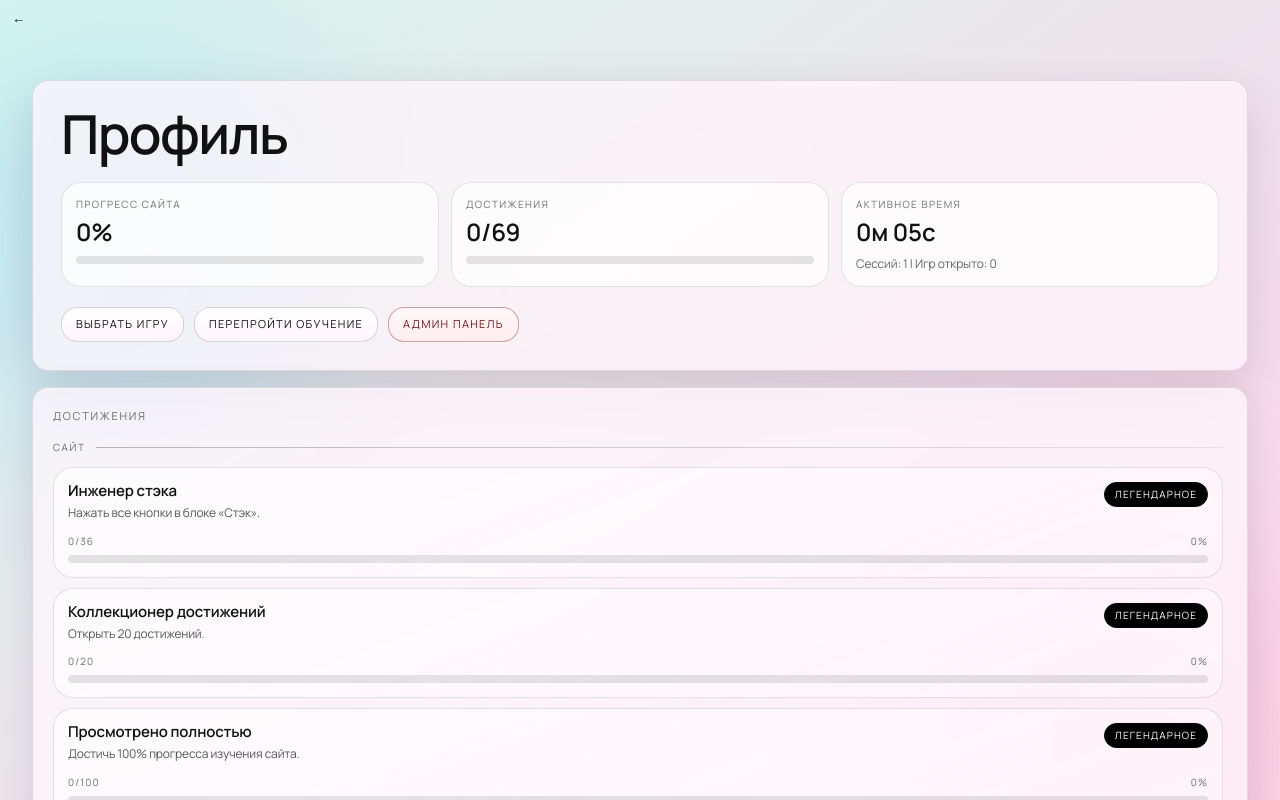
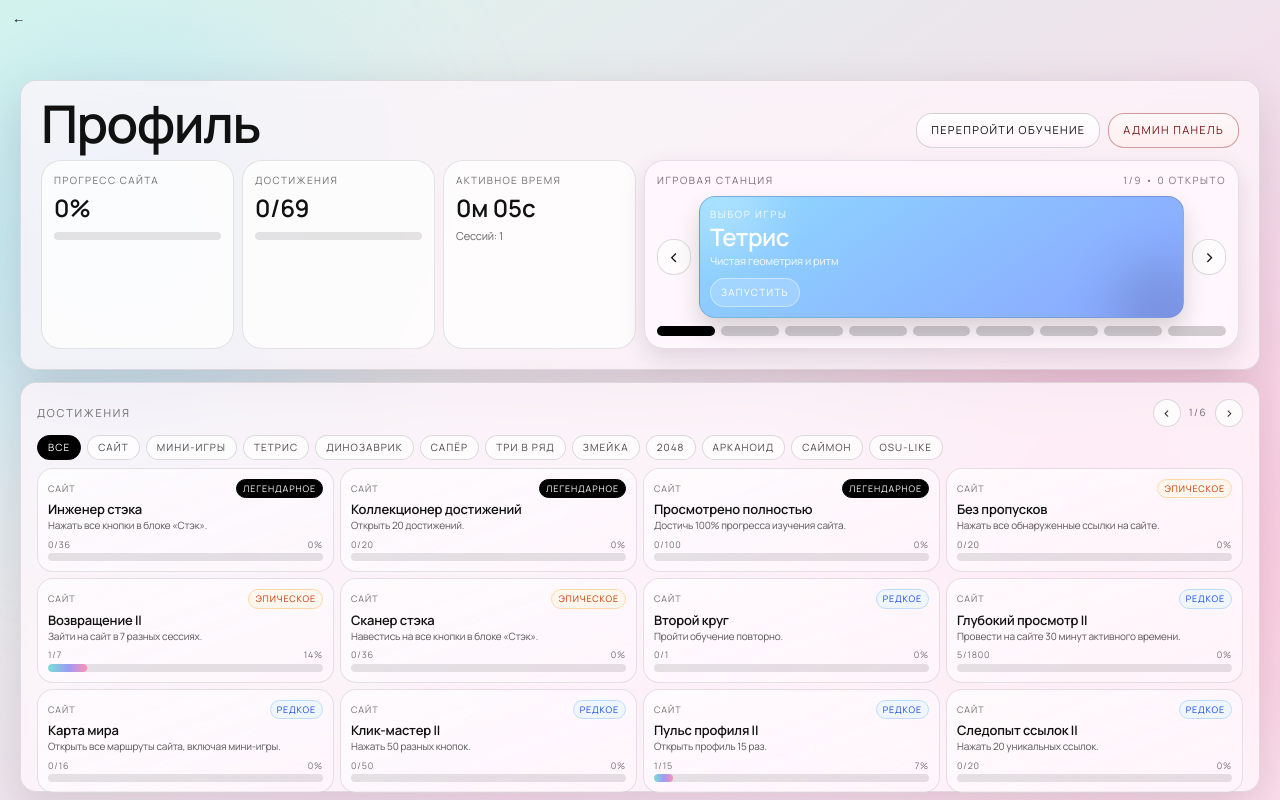
Before and after one commit to Stepa-Karpik/landing_1, a Next.js app: page /profile in a window 1280 px wide. Shown: the top 800 px of the page. Built offline with nearby package versions, Linux system fonts and the light colour scheme.

Commit message:
profile fix

```diff
--- a/app/profile/page.tsx
+++ b/app/profile/page.tsx
@@ -1,11 +1,12 @@
 "use client"
 
 import Link from "next/link"
-import { useMemo, useState } from "react"
+import { useEffect, useMemo, useState } from "react"
 import { useProfileTracker } from "@/components/profile-provider"
 
 const clamp = (value: number, min: number, max: number) => Math.max(min, Math.min(max, value))
 const ratio = (value: number, target: number) => (target <= 0 ? 0 : clamp(value / target, 0, 1))
+const ACHIEVEMENTS_PER_PAGE = 12
 
 const rarityClassByKey: Record<string, string> = {
   common: "border-black/12 bg-black/[0.04] text-black/68",
@@ -16,11 +17,11 @@ const rarityClassByKey: Record<string, string> = {
 }
 
 const rarityTextByKey: Record<string, string> = {
-  common: "\u041e\u0431\u044b\u0447\u043d\u043e\u0435",
-  rare: "\u0420\u0435\u0434\u043a\u043e\u0435",
-  epic: "\u042d\u043f\u0438\u0447\u0435\u0441\u043a\u043e\u0435",
-  legendary: "\u041b\u0435\u0433\u0435\u043d\u0434\u0430\u0440\u043d\u043e\u0435",
-  impossible: "\u041d\u0435\u0432\u043e\u0437\u043c\u043e\u0436\u043d\u043e",
+  common: "Обычное",
+  rare: "Редкое",
+  epic: "Эпическое",
+  legendary: "Легендарное",
+  impossible: "Невозможное",
 }
 
 const raritySortOrder: Record<string, number> = {
@@ -31,26 +32,32 @@ const raritySortOrder: Record<string, number> = {
   common: 4,
 }
 
-const miniGames: Array<{ href: string; label: string }> = [
-  { href: "/minigames/tetris", label: "\u0422\u0435\u0442\u0440\u0438\u0441" },
-  { href: "/minigames/dino", label: "\u0414\u0438\u043d\u043e\u0437\u0430\u0432\u0440\u0438\u043a" },
-  { href: "/minigames/minesweeper", label: "\u0421\u0430\u043f\u0435\u0440" },
-  { href: "/minigames/match3", label: "\u0422\u0440\u0438 \u0432 \u0440\u044f\u0434" },
-  { href: "/minigames/snake", label: "\u0417\u043c\u0435\u0439\u043a\u0430" },
-  { href: "/minigames/2048", label: "2048" },
-  { href: "/minigames/breakout", label: "Арканоид" },
-  { href: "/minigames/simon", label: "Саймон" },
-  { href: "/minigames/osu", label: "OSU-like" },
+const miniGames: Array<{
+  href: string
+  label: string
+  tone: string
+  start: string
+  end: string
+}> = [
+  { href: "/minigames/tetris", label: "Тетрис", tone: "Чистая геометрия и ритм", start: "#8ed9ff", end: "#8aa4ff" },
+  { href: "/minigames/dino", label: "Динозаврик", tone: "Бег на рефлексе", start: "#97f3b4", end: "#44c58f" },
+  { href: "/minigames/minesweeper", label: "Сапёр", tone: "Логика и риск", start: "#ffd78a", end: "#ffb067" },
+  { href: "/minigames/match3", label: "Три в ряд", tone: "Комбо и каскады", start: "#ff8fb7", end: "#ff6a87" },
+  { href: "/minigames/snake", label: "Змейка", tone: "Контроль темпа", start: "#8be7b8", end: "#35bd81" },
+  { href: "/minigames/2048", label: "2048", tone: "Слияния и план", start: "#f9d66f", end: "#f0a948" },
+  { href: "/minigames/breakout", label: "Арканоид", tone: "Растущий хаос", start: "#9ad6ff", end: "#6f8fff" },
+  { href: "/minigames/simon", label: "Саймон", tone: "Память и скорость", start: "#ff9ec2", end: "#ff6c92" },
+  { href: "/minigames/osu", label: "OSU-like", tone: "Музыкальный нажим", start: "#d8b3ff", end: "#a684ff" },
 ]
 
 const achievementTypeLabels: Record<string, string> = {
-  site: "\u0421\u0430\u0439\u0442",
-  minigames: "\u041c\u0438\u043d\u0438-\u0438\u0433\u0440\u044b",
-  tetris: "\u0422\u0435\u0442\u0440\u0438\u0441",
-  dino: "\u0414\u0438\u043d\u043e\u0437\u0430\u0432\u0440\u0438\u043a",
-  minesweeper: "\u0421\u0430\u043f\u0435\u0440",
-  match3: "\u0422\u0440\u0438 \u0412 \u0420\u044f\u0434",
-  snake: "\u0417\u043c\u0435\u0439\u043a\u0430",
+  site: "Сайт",
+  minigames: "Мини-игры",
+  tetris: "Тетрис",
+  dino: "Динозаврик",
+  minesweeper: "Сапёр",
+  match3: "Три в ряд",
+  snake: "Змейка",
   game2048: "2048",
   breakout: "Арканоид",
   simon: "Саймон",
@@ -90,8 +97,8 @@ function formatDuration(totalSeconds: number) {
   const hours = Math.floor(safe / 3600)
   const minutes = Math.floor((safe % 3600) / 60)
   const seconds = safe % 60
-  if (hours > 0) return `${hours}\u0447 ${minutes}\u043c`
-  return `${minutes}\u043c ${String(seconds).padStart(2, "0")}\u0441`
+  if (hours > 0) return `${hours}ч ${minutes}м`
+  return `${minutes}м ${String(seconds).padStart(2, "0")}с`
 }
 
 function formatDate(value?: string) {
@@ -120,7 +127,10 @@ function ProgressBar({ percent }: { percent: number }) {
 
 export default function ProfilePage() {
   const { data, siteProgressPercent, achievementsProgressPercent, unlockedCount, sortedAchievementViews } = useProfileTracker()
-  const [showMiniGames, setShowMiniGames] = useState(false)
+
+  const [activeGameIndex, setActiveGameIndex] = useState(0)
+  const [selectedType, setSelectedType] = useState<string>("all")
+  const [achievementPage, setAchievementPage] = useState(0)
 
   const gamesPlayed = useMemo(
     () => Object.values(data.gameStats).reduce((acc, game) => (game.plays > 0 ? acc + 1 : acc), 0),
@@ -141,27 +151,77 @@ export default function ProfilePage() {
     })
   }, [sortedAchievementViews])
 
+  const typeTabs = useMemo(() => {
+    const values: string[] = ["all"]
+    const seen = new Set<string>()
+    for (const achievement of orderedAchievements) {
+      const type = getAchievementType(achievement.id)
+      if (seen.has(type)) continue
+      seen.add(type)
+      values.push(type)
+    }
+    return values
+  }, [orderedAchievements])
+
+  useEffect(() => {
+    setAchievementPage(0)
+  }, [selectedType])
+
+  const filteredAchievements = useMemo(() => {
+    if (selectedType === "all") return orderedAchievements
+    return orderedAchievements.filter((achievement) => getAchievementType(achievement.id) === selectedType)
+  }, [orderedAchievements, selectedType])
+
+  const pageCount = Math.max(1, Math.ceil(filteredAchievements.length / ACHIEVEMENTS_PER_PAGE))
+
+  useEffect(() => {
+    setAchievementPage((previous) => clamp(previous, 0, pageCount - 1))
+  }, [pageCount])
+
+  const visibleAchievements = useMemo(() => {
+    const start = achievementPage * ACHIEVEMENTS_PER_PAGE
+    return filteredAchievements.slice(start, start + ACHIEVEMENTS_PER_PAGE)
+  }, [achievementPage, filteredAchievements])
+
+  const activeGame = miniGames[activeGameIndex]
+
   return (
-    <main className="relative min-h-screen overflow-hidden bg-[linear-gradient(145deg,#d9f6ec_0%,#f7dcec_68%,#fbe5ef_100%)] px-4 pb-10 pt-20 text-[#111111] md:px-8">
-      <div className="pointer-events-none absolute -left-24 top-8 h-[420px] w-[420px] rounded-full bg-[#8ed9ff]/35 blur-[90px]" />
-      <div className="pointer-events-none absolute -right-20 bottom-0 h-[460px] w-[460px] rounded-full bg-[#ff8db6]/28 blur-[92px]" />
+    <main className="relative h-screen overflow-hidden bg-[linear-gradient(145deg,#d9f6ec_0%,#f7dcec_68%,#fbe5ef_100%)] px-2 pb-2 pt-20 text-[#111111] md:px-5">
+      <div className="pointer-events-none absolute -left-24 top-6 h-[440px] w-[440px] rounded-full bg-[#8ed9ff]/35 blur-[96px]" />
+      <div className="pointer-events-none absolute -right-20 bottom-0 h-[480px] w-[480px] rounded-full bg-[#ff8db6]/28 blur-[100px]" />
 
-      <div className="relative z-10 mx-auto max-w-[1220px]">
-        <section className="rounded-2xl border border-black/10 bg-[#fff6fb]/72 p-5 shadow-[0_18px_50px_rgba(58,17,37,0.14)] backdrop-blur-sm md:p-7">
-          <h1 className="text-[clamp(28px,4.2vw,54px)] font-semibold leading-[0.92] tracking-[-0.03em]">
-            {"\u041f\u0440\u043e\u0444\u0438\u043b\u044c"}
-          </h1>
+      <div className="relative z-10 mx-auto flex h-full w-full max-w-[1720px] flex-col gap-3">
+        <section className="rounded-2xl border border-black/10 bg-[#fff6fb]/74 p-4 shadow-[0_18px_52px_rgba(58,17,37,0.14)] backdrop-blur-sm md:p-5">
+          <div className="flex flex-wrap items-end justify-between gap-3">
+            <h1 className="text-[clamp(28px,4.2vw,52px)] font-semibold leading-[0.9] tracking-[-0.03em]">Профиль</h1>
 
-          <div className="mt-6 grid grid-cols-1 gap-3 md:grid-cols-3">
-            <article className="rounded-xl border border-black/10 bg-white/72 p-3.5">
-              <p className="text-[10px] tracking-[0.14em] text-black/56 uppercase">{"\u041f\u0440\u043e\u0433\u0440\u0435\u0441\u0441 \u0441\u0430\u0439\u0442\u0430"}</p>
+            <div className="flex flex-wrap gap-2">
+              <Link
+                href="/?tutorial=1"
+                className="rounded-lg border border-black/16 bg-[linear-gradient(180deg,#ffffff_0%,#fff5fb_100%)] px-3.5 py-2 text-[11px] tracking-[0.12em] uppercase transition-all hover:border-black/28 hover:bg-white"
+              >
+                Перепройти обучение
+              </Link>
+              <Link
+                href="/403"
+                className="rounded-lg border border-[#8f1d1f]/40 bg-[linear-gradient(180deg,#fff8f8_0%,#ffeef0_100%)] px-3.5 py-2 text-[11px] tracking-[0.12em] text-[#7a1517] uppercase transition-all hover:border-[#8f1d1f]/60 hover:bg-[#ffe9ed]"
+              >
+                Админ панель
+              </Link>
+            </div>
+          </div>
+
+          <div className="mt-3 grid grid-cols-1 gap-2 xl:grid-cols-12">
+            <article className="rounded-xl border border-black/10 bg-white/74 p-3 xl:col-span-2">
+              <p className="text-[10px] tracking-[0.14em] text-black/56 uppercase">Прогресс сайта</p>
               <p className="mt-1 text-2xl font-semibold">{siteProgressPercent}%</p>
               <div className="mt-2">
                 <ProgressBar percent={siteProgressPercent} />
               </div>
             </article>
-            <article className="rounded-xl border border-black/10 bg-white/72 p-3.5">
-              <p className="text-[10px] tracking-[0.14em] text-black/56 uppercase">{"\u0414\u043e\u0441\u0442\u0438\u0436\u0435\u043d\u0438\u044f"}</p>
+
+            <article className="rounded-xl border border-black/10 bg-white/74 p-3 xl:col-span-2">
+              <p className="text-[10px] tracking-[0.14em] text-black/56 uppercase">Достижения</p>
               <p className="mt-1 text-2xl font-semibold">
                 {unlockedCount}/{orderedAchievements.length}
               </p>
@@ -169,106 +229,157 @@ export default function ProfilePage() {
                 <ProgressBar percent={achievementsProgressPercent} />
               </div>
             </article>
-            <article className="rounded-xl border border-black/10 bg-white/72 p-3.5">
-              <p className="text-[10px] tracking-[0.14em] text-black/56 uppercase">{"\u0410\u043a\u0442\u0438\u0432\u043d\u043e\u0435 \u0432\u0440\u0435\u043c\u044f"}</p>
+
+            <article className="rounded-xl border border-black/10 bg-white/74 p-3 xl:col-span-2">
+              <p className="text-[10px] tracking-[0.14em] text-black/56 uppercase">Активное время</p>
               <p className="mt-1 text-2xl font-semibold">{formatDuration(data.totalSeconds)}</p>
-              <p className="mt-2 text-xs text-black/60">
-                {"\u0421\u0435\u0441\u0441\u0438\u0439"}: {data.sessions} | {"\u0418\u0433\u0440 \u043e\u0442\u043a\u0440\u044b\u0442\u043e"}: {gamesPlayed}
-              </p>
+              <p className="mt-1 text-[11px] text-black/60">Сессий: {data.sessions}</p>
             </article>
+
+            <article className="rounded-xl border border-black/10 bg-[#fff8fd]/78 p-3 shadow-[0_10px_26px_rgba(21,8,40,0.12)] backdrop-blur-sm xl:col-span-6">
+              <div className="flex items-center justify-between">
+                <p className="text-[10px] tracking-[0.16em] text-black/56 uppercase">Игровая станция</p>
+                <span className="text-[10px] tracking-[0.16em] text-black/52 uppercase">
+                  {activeGameIndex + 1}/{miniGames.length} • {gamesPlayed} открыто
+                </span>
               </div>
 
-          <div className="mt-5 flex flex-wrap gap-2.5">
+              <div className="mt-2 grid grid-cols-[34px_minmax(0,1fr)_34px] items-center gap-2">
                 <button
                   type="button"
-              onClick={() => setShowMiniGames((previous) => !previous)}
-              className="rounded-lg border border-black/16 bg-[linear-gradient(180deg,#ffffff_0%,#fff5fb_100%)] px-3.5 py-2 text-[11px] tracking-[0.12em] uppercase transition-all hover:border-black/28 hover:bg-white"
+                  onClick={() => setActiveGameIndex((previous) => (previous - 1 + miniGames.length) % miniGames.length)}
+                  className="h-9 rounded-lg border border-black/14 bg-white/78 text-xl leading-none transition-colors hover:bg-white"
+                  aria-label="Предыдущая игра"
                 >
-              {showMiniGames ? "\u0421\u043a\u0440\u044b\u0442\u044c \u0438\u0433\u0440\u044b" : "\u0412\u044b\u0431\u0440\u0430\u0442\u044c \u0438\u0433\u0440\u0443"}
+                  ‹
                 </button>
+
+                <div
+                  className="relative overflow-hidden rounded-2xl border border-black/14 p-2.5 text-white shadow-[0_12px_24px_rgba(0,0,0,0.16)]"
+                  style={{ background: `linear-gradient(145deg, ${activeGame.start}, ${activeGame.end})` }}
+                >
+                  <div className="pointer-events-none absolute -left-6 -top-10 h-24 w-24 rounded-full bg-white/26 blur-xl" />
+                  <div className="pointer-events-none absolute -bottom-10 -right-6 h-24 w-24 rounded-full bg-black/12 blur-xl" />
+
+                  <p className="relative text-[10px] tracking-[0.16em] text-white/86 uppercase">Выбор игры</p>
+                  <p className="relative mt-1 text-2xl font-semibold leading-[0.9] tracking-[-0.02em]">{activeGame.label}</p>
+                  <p className="relative mt-1.5 text-[11px] text-white/90">{activeGame.tone}</p>
+
                   <Link
-              href="/?tutorial=1"
-              className="rounded-lg border border-black/16 bg-[linear-gradient(180deg,#ffffff_0%,#fff5fb_100%)] px-3.5 py-2 text-[11px] tracking-[0.12em] uppercase transition-all hover:border-black/28 hover:bg-white"
+                    href={activeGame.href}
+                    className="relative mt-2 inline-flex rounded-lg border border-white/42 bg-white/18 px-2.5 py-1.5 text-[10px] tracking-[0.12em] uppercase transition-colors hover:bg-white/26"
                   >
-              {"\u041f\u0435\u0440\u0435\u043f\u0440\u043e\u0439\u0442\u0438 \u043e\u0431\u0443\u0447\u0435\u043d\u0438\u0435"}
-            </Link>
-            <Link
-              href="/403"
-              className="rounded-lg border border-[#8f1d1f]/40 bg-[linear-gradient(180deg,#fff8f8_0%,#ffeef0_100%)] px-3.5 py-2 text-[11px] tracking-[0.12em] text-[#7a1517] uppercase transition-all hover:border-[#8f1d1f]/60 hover:bg-[#ffe9ed]"
-            >
-              {"\u0410\u0434\u043c\u0438\u043d \u043f\u0430\u043d\u0435\u043b\u044c"}
+                    Запустить
                   </Link>
                 </div>
 
-          {showMiniGames && (
-            <div className="mt-4 grid grid-cols-1 gap-2 sm:grid-cols-2 lg:grid-cols-3">
-              {miniGames.map((game) => (
-                <Link
+                <button
+                  type="button"
+                  onClick={() => setActiveGameIndex((previous) => (previous + 1) % miniGames.length)}
+                  className="h-9 rounded-lg border border-black/14 bg-white/78 text-xl leading-none transition-colors hover:bg-white"
+                  aria-label="Следующая игра"
+                >
+                  ›
+                </button>
+              </div>
+
+              <div className="mt-2 grid grid-cols-9 gap-1.5">
+                {miniGames.map((game, index) => {
+                  const active = index === activeGameIndex
+                  return (
+                    <button
                       key={game.href}
-                  href={game.href}
-                  className="rounded-xl border border-black/12 bg-white/70 px-3 py-2.5 text-sm font-medium transition-all hover:border-black/24 hover:bg-white"
-                >
-                  {game.label}
-                </Link>
-              ))}
+                      type="button"
+                      onClick={() => setActiveGameIndex(index)}
+                      className={`h-2.5 rounded-full transition-all ${active ? "bg-black" : "bg-black/18 hover:bg-black/30"}`}
+                      aria-label={game.label}
+                    />
+                  )
+                })}
               </div>
-          )}
+            </article>
+          </div>
         </section>
 
-        <section className="mt-4">
-          <article className="rounded-2xl border border-black/10 bg-[#fff8fd]/76 p-4 shadow-[0_14px_40px_rgba(21,8,40,0.12)] backdrop-blur-sm md:p-5">
-            <h2 className="text-[11px] tracking-[0.16em] text-black/56 uppercase">{"\u0414\u043e\u0441\u0442\u0438\u0436\u0435\u043d\u0438\u044f"}</h2>
-            <div className="mt-3 max-h-[62vh] space-y-2.5 overflow-y-auto pr-1">
-              {orderedAchievements.map((achievement, index) => {
+        <section className="min-h-0 flex-1">
+          <article className="flex h-full min-h-0 flex-col rounded-2xl border border-black/10 bg-[#fff8fd]/78 p-3.5 shadow-[0_14px_40px_rgba(21,8,40,0.12)] backdrop-blur-sm md:p-4">
+            <div className="flex items-center justify-between gap-2">
+              <h2 className="text-[11px] tracking-[0.16em] text-black/56 uppercase">Достижения</h2>
+              <div className="flex items-center gap-2">
+                <button
+                  type="button"
+                  onClick={() => setAchievementPage((previous) => clamp(previous - 1, 0, pageCount - 1))}
+                  className="h-7 w-7 rounded-lg border border-black/14 bg-white/78 text-sm leading-none transition-colors hover:bg-white"
+                  aria-label="Предыдущая страница"
+                >
+                  ‹
+                </button>
+                <span className="text-[10px] tracking-[0.14em] text-black/56 uppercase">
+                  {achievementPage + 1}/{pageCount}
+                </span>
+                <button
+                  type="button"
+                  onClick={() => setAchievementPage((previous) => clamp(previous + 1, 0, pageCount - 1))}
+                  className="h-7 w-7 rounded-lg border border-black/14 bg-white/78 text-sm leading-none transition-colors hover:bg-white"
+                  aria-label="Следующая страница"
+                >
+                  ›
+                </button>
+              </div>
+            </div>
+
+            <div className="mt-2 flex flex-wrap gap-1.5">
+              {typeTabs.map((type) => {
+                const active = selectedType === type
+                const label = type === "all" ? "Все" : achievementTypeLabels[type] ?? "Сайт"
+                return (
+                  <button
+                    key={type}
+                    type="button"
+                    onClick={() => setSelectedType(type)}
+                    className={`rounded-full border px-2.5 py-1 text-[10px] tracking-[0.11em] uppercase transition-colors ${
+                      active
+                        ? "border-black bg-black text-white"
+                        : "border-black/14 bg-white/74 text-black/72 hover:bg-white"
+                    }`}
+                  >
+                    {label}
+                  </button>
+                )
+              })}
+            </div>
+
+            <div className="mt-2 grid flex-1 auto-rows-fr grid-cols-1 gap-1.5 sm:grid-cols-2 lg:grid-cols-3 xl:grid-cols-4">
+              {visibleAchievements.map((achievement) => {
                 const percent = Math.round(ratio(achievement.progress.value, achievement.progress.target) * 100)
                 const rarityClass = rarityClassByKey[achievement.rarity] ?? rarityClassByKey.common
                 const rarityText = rarityTextByKey[achievement.rarity] ?? achievement.rarity
                 const unlockedAt = formatDate(achievement.unlockedAt)
-
-                const achievementType = getAchievementType(achievement.id)
-                const previousType = index > 0 ? getAchievementType(orderedAchievements[index - 1].id) : null
-                const showTypeHeader = index === 0 || achievementType !== previousType
+                const type = getAchievementType(achievement.id)
 
                 return (
-                  <div key={achievement.id} className="space-y-2.5">
-                    {showTypeHeader && (
-                      <div className="flex items-center gap-2.5 pb-0.5 pt-1">
-                        <span className="shrink-0 text-[10px] tracking-[0.16em] text-black/58 uppercase">
-                          {achievementTypeLabels[achievementType] ?? achievementTypeLabels.site}
-                        </span>
-                        <span className="h-px w-full bg-[linear-gradient(90deg,rgba(17,17,17,0.28)_0%,rgba(17,17,17,0.08)_100%)]" />
-                      </div>
-                    )}
-
                   <article
-                      className={`rounded-xl border p-3.5 transition-colors ${
+                    key={achievement.id}
+                    className={`rounded-lg border p-2.5 transition-colors ${
                       achievement.unlocked
                         ? "border-black/20 bg-[linear-gradient(160deg,rgba(255,255,255,0.92)_0%,rgba(255,245,251,0.82)_100%)]"
                         : "border-black/10 bg-[linear-gradient(160deg,rgba(255,255,255,0.66)_0%,rgba(255,248,253,0.52)_100%)]"
                     }`}
                   >
-                      <div className="grid gap-3 md:grid-cols-[minmax(0,1fr)_auto]">
-                        <div>
-                          <p className="text-[15px] font-semibold leading-[1.2] tracking-[-0.01em]">{achievement.title}</p>
-                          <p className="mt-1 text-xs leading-[1.45] text-black/66">{achievement.description}</p>
-                          {achievement.unlocked && unlockedAt && (
-                            <p className="mt-1.5 text-[10px] tracking-[0.08em] text-black/52 uppercase">
-                              {"\u041e\u0442\u043a\u0440\u044b\u0442\u043e"}: {unlockedAt}
-                            </p>
-                          )}
-                        </div>
-
-                        <div className="flex items-start justify-start md:justify-end">
-                          <span
-                            className={`shrink-0 rounded-full border px-2.5 py-1 text-[10px] tracking-[0.11em] uppercase ${rarityClass}`}
-                          >
+                    <div className="mb-1 flex items-center justify-between gap-1.5">
+                      <span className="text-[9px] tracking-[0.12em] text-black/56 uppercase">
+                        {achievementTypeLabels[type] ?? "Сайт"}
+                      </span>
+                      <span className={`rounded-full border px-1.5 py-0.5 text-[9px] tracking-[0.1em] uppercase ${rarityClass}`}>
                         {rarityText}
                       </span>
                     </div>
-                      </div>
 
-                      <div className="mt-3">
-                        <div className="mb-1.5 flex items-center justify-between text-[10px] tracking-[0.11em] text-black/56 uppercase">
+                    <p className="text-[13px] font-semibold leading-[1.15]">{achievement.title}</p>
+                    <p className="mt-0.5 text-[10px] leading-[1.25] text-black/66">{achievement.description}</p>
+
+                    <div className="mt-1.5">
+                      <div className="mb-0.5 flex items-center justify-between text-[9px] tracking-[0.09em] text-black/56 uppercase">
                         <span>
                           {Math.min(achievement.progress.value, achievement.progress.target)}/{achievement.progress.target}
                         </span>
@@ -276,10 +387,17 @@ export default function ProfilePage() {
                       </div>
                       <ProgressBar percent={percent} />
                     </div>
+
+                    {achievement.unlocked && unlockedAt && (
+                      <p className="mt-1 text-[9px] tracking-[0.08em] text-black/52 uppercase">Открыто: {unlockedAt}</p>
+                    )}
                   </article>
-                  </div>
                 )
               })}
+
+              {Array.from({ length: Math.max(0, ACHIEVEMENTS_PER_PAGE - visibleAchievements.length) }).map((_, index) => (
+                <div key={`placeholder-${index}`} className="rounded-lg border border-black/8 bg-white/35" />
+              ))}
             </div>
           </article>
         </section>
```
Lines whose indentation alone changed are shown as unchanged.
